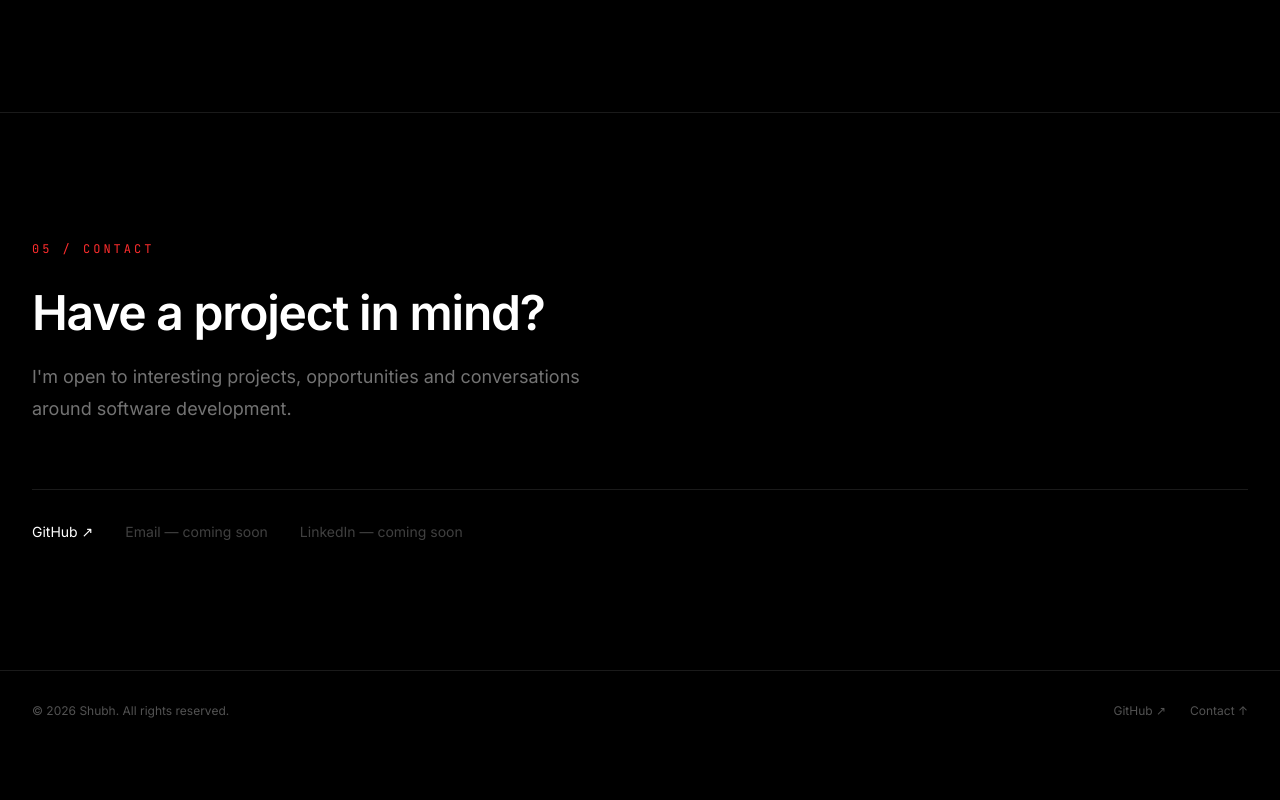
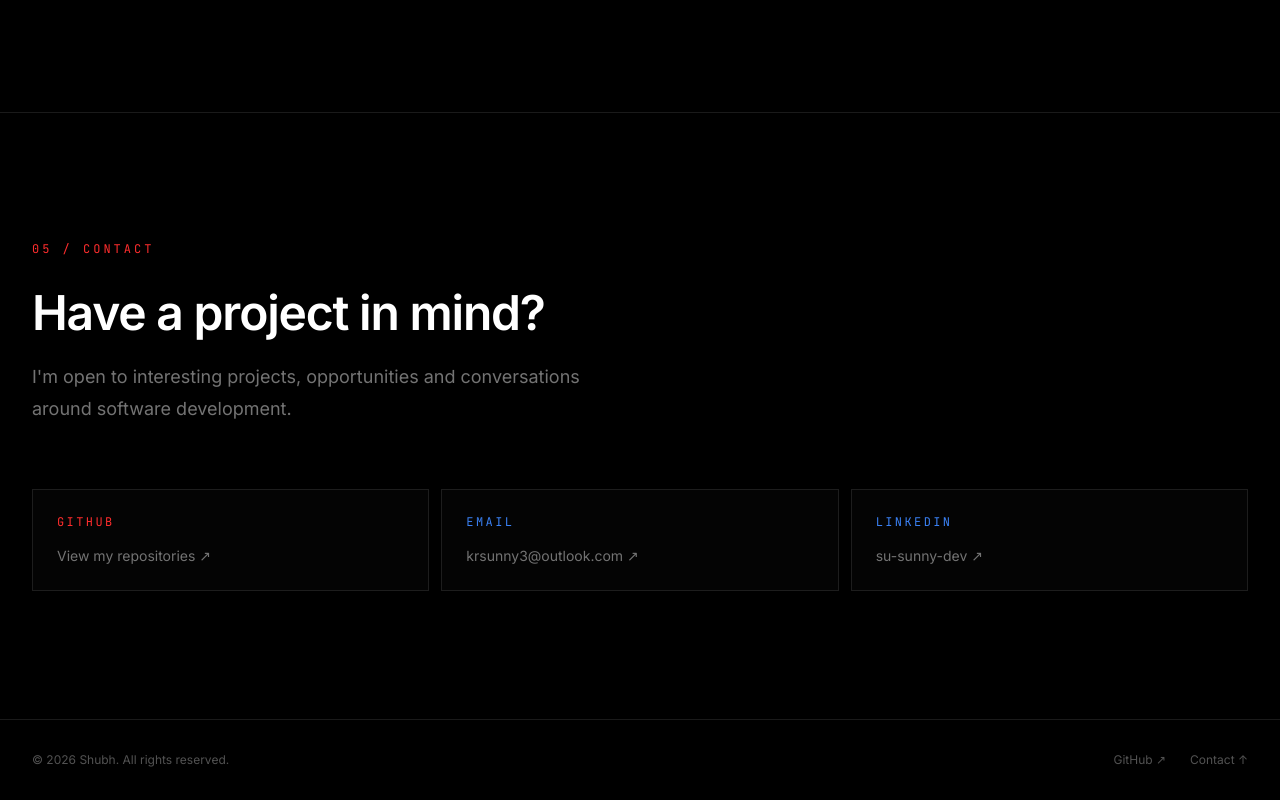
Before and after one commit to sunny-kumar-rana/portfolio, a React app: page / in a window 1280 px wide. Shown: the part 4416-5216 px from the top of the page. Before the commit the page ends 5167 px from the top, so only its background shows below. Built offline with nearby package versions, Linux system fonts and the light colour scheme; the HTML template or start-up script is replaced by a standard one.

Commit message:
Contacts section polish

```diff
--- a/src/components/Contact.jsx
+++ b/src/components/Contact.jsx
@@ -15,28 +15,54 @@ function Contact() {
                     </h2>
 
                     <p className="mt-6 max-w-xl text-lg leading-8 text-neutral-500">
-                        I'm open to interesting projects, opportunities and conversations
-                        around software development.
+                        I'm open to interesting projects, opportunities and
+                        conversations around software development.
                     </p>
                 </div>
 
-                <div className="mt-16 flex flex-wrap items-center gap-8 border-t border-white/10 pt-8">
+                <div className="mt-16 grid gap-3 sm:grid-cols-3">
                     <a
                         href="https://github.com/sunny-kumar-rana"
                         target="_blank"
                         rel="noreferrer"
-                        className="text-sm text-neutral-400 transition-colors hover:text-accent-red"
+                        className="group border border-white/10 bg-neutral-950/40 p-6 transition-all duration-300 hover:-translate-y-0.5 hover:border-accent-red/30"
                     >
-                        GitHub ↗
+                        <p className="font-mono text-xs tracking-[0.2em] text-accent-red">
+                            GITHUB
+                        </p>
+
+                        <p className="mt-4 text-sm text-neutral-500 transition-colors duration-300 group-hover:text-neutral-300">
+                            View my repositories ↗
+                        </p>
                     </a>
 
-                    <span className="text-sm text-neutral-700">
-                        Email — coming soon
-                    </span>
+                    <a
+                        href="mailto:krsunny3@outlook.com"
+                        className="group border border-white/10 bg-neutral-950/40 p-6 transition-all duration-300 hover:-translate-y-0.5 hover:border-accent-blue/30"
+                    >
+                        <p className="font-mono text-xs tracking-[0.2em] text-accent-blue">
+                            EMAIL
+                        </p>
 
-                    <span className="text-sm text-neutral-700">
-                        LinkedIn — coming soon
-                    </span>
+                        <p className="mt-4 text-sm text-neutral-500 transition-colors duration-300 group-hover:text-neutral-300">
+                            krsunny3@outlook.com ↗
+                        </p>
+                    </a>
+
+                    <a
+                        href="https://www.linkedin.com/in/su-sunny-dev/"
+                        target="_blank"
+                        rel="noreferrer"
+                        className="group border border-white/10 bg-neutral-950/40 p-6 transition-all duration-300 hover:-translate-y-0.5 hover:border-accent-blue/30"
+                    >
+                        <p className="font-mono text-xs tracking-[0.2em] text-accent-blue">
+                            LINKEDIN
+                        </p>
+
+                        <p className="mt-4 text-sm text-neutral-500 transition-colors duration-300 group-hover:text-neutral-300">
+                            su-sunny-dev ↗
+                        </p>
+                    </a>
                 </div>
             </div>
         </section>
```
